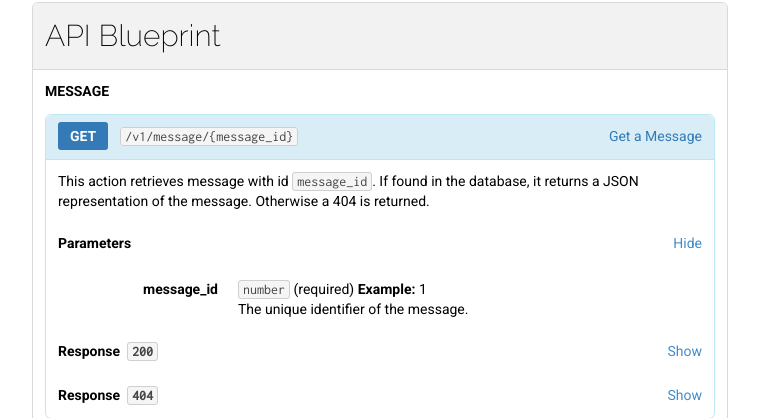
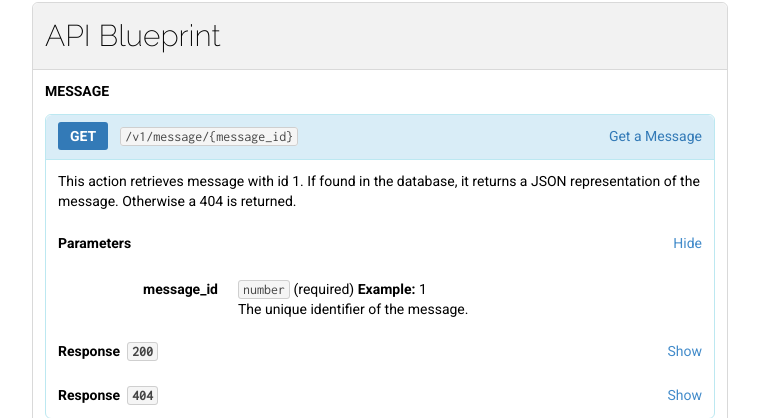
Before and after one commit to azamb/palindrome, a Flask app: page / in a window 1280 px wide. Shown: the part 1261-1679 px from the top of the page, without its empty margins (382-1141 px from the left). Run offline with Flask 2, Linux system fonts and the light colour scheme; some libraries are stand-ins or nearby versions.

```diff
--- a/templates/index.html
+++ b/templates/index.html
@@ -65,7 +65,7 @@
  <span class="hljs-variable">$ </span>eb create</code></pre>
 </li>
 </ol>
-<section id="api-blueprint" class="resource-group"><h2 class="group-heading">API Blueprint<a href="#api-blueprint" class="permalink">&para;</a></h2><div id="api-blueprint-message" class="resource"><h3 class="resource-heading">Message<a href="#api-blueprint-message" class="permalink">&para;</a></h3><div id="api-blueprint-message-get" class="action get"><h4 class="action-heading"><div class="name">Get a Message</div><a href="#api-blueprint-message-get" class="method get">GET</a><code class="uri">/v1/message/{message_id}</code></h4><p>This action retrieves message with id <code>message_id</code>. If found in the database, it returns a JSON representation of the message. Otherwise a 404 is returned.</p>
+<section id="api-blueprint" class="resource-group"><h2 class="group-heading">API Blueprint<a href="#api-blueprint" class="permalink">&para;</a></h2><div id="api-blueprint-message" class="resource"><h3 class="resource-heading">Message<a href="#api-blueprint-message" class="permalink">&para;</a></h3><div id="api-blueprint-message-get" class="action get"><h4 class="action-heading"><div class="name">Get a Message</div><a href="#api-blueprint-message-get" class="method get">GET</a><code class="uri">/v1/message/{message_id}</code></h4><p>This action retrieves message with id 1. If found in the database, it returns a JSON representation of the message. Otherwise a 404 is returned.</p>
 <div class="title"><strong>Parameters</strong><div class="collapse-button show"><span class="close">Hide</span><span class="open">Show</span></div></div><div class="collapse-content"><dl class="inner"><dt>message_id</dt><dd><code>number</code>&nbsp;<span class="required">(required)</span>&nbsp;<span class="text-muted example"><strong>Example:&nbsp;</strong><span>1</span></span><p>The unique identifier of the message.</p>
 </dd></dl></div><div class="title"><strong>Response&nbsp;&nbsp;<code>200</code></strong><div class="collapse-button"><span class="close">Hide</span><span class="open">Show</span></div></div><div class="collapse-content"><div class="inner"><h5>Headers</h5><pre><code><span class="hljs-attribute">Content-Type</span>: <span class="hljs-string">application/json</span></code></pre><div style="height: 1px;"></div><h5>Body</h5><pre><code>{
   "<span class="hljs-attribute">created_on</span>": <span class="hljs-value"><span class="hljs-string">"2015-10-06T14:13:25"</span></span>,
```
Also changed, not shown: 1 other file.
